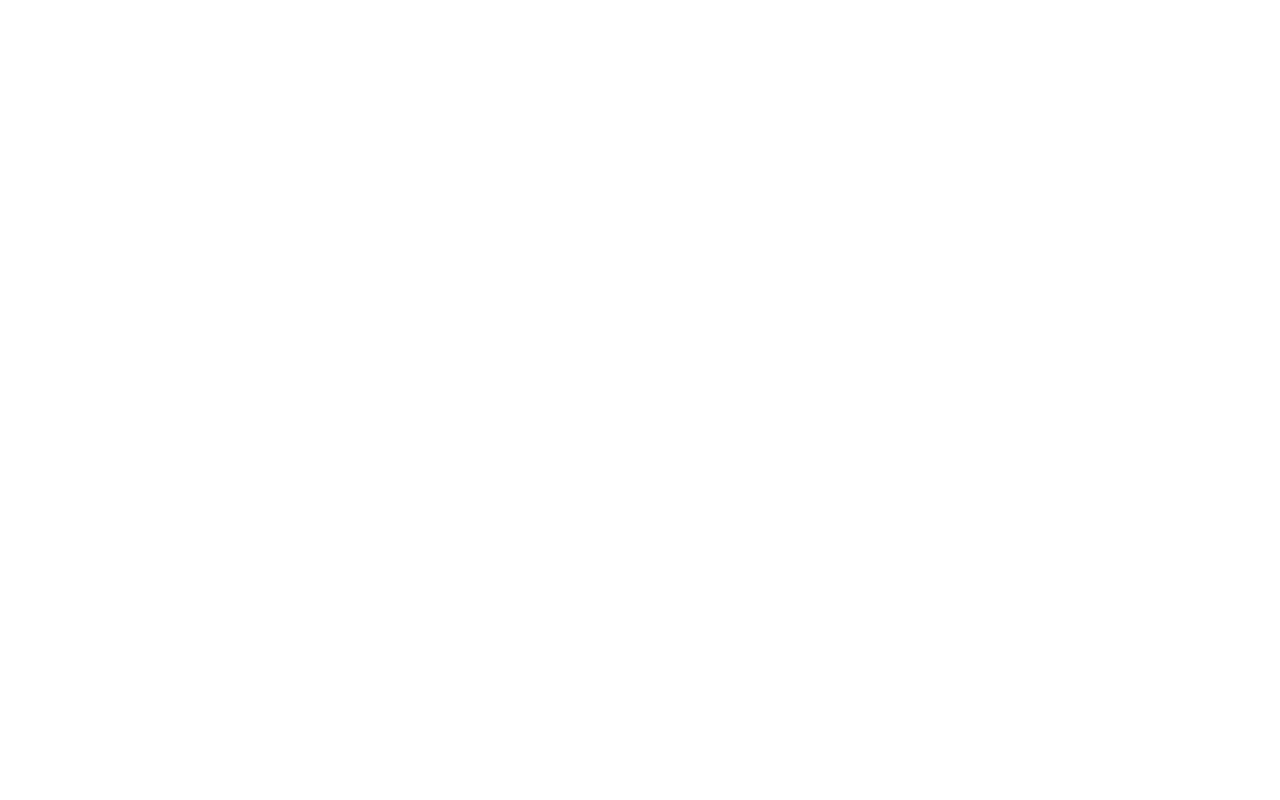
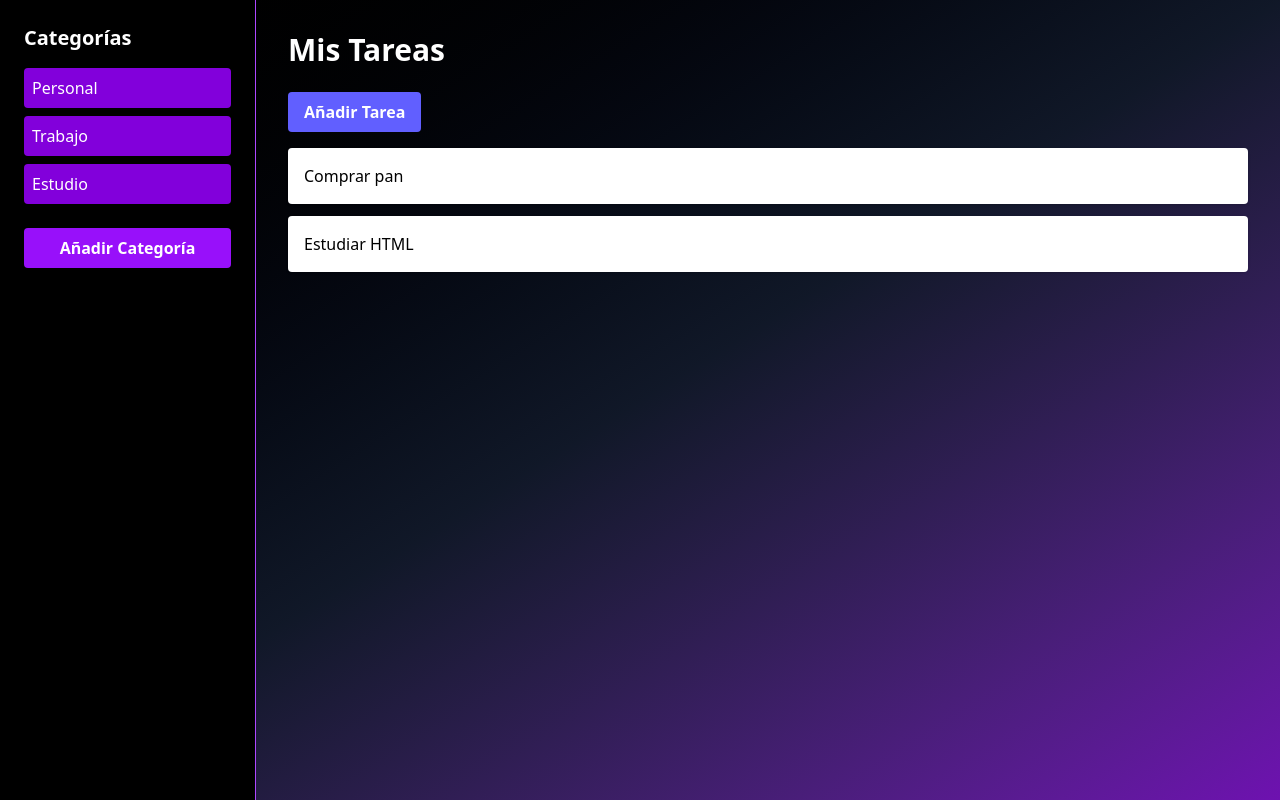
Before and after one commit to atypikos/todo-project, a website: page html/index.html in a window 1280 px wide. Drawn offline with nearby package versions, Linux system fonts and the light colour scheme.

Commit message:
css_html

```diff
--- a/html/index.html
+++ b/html/index.html
@@ -4,10 +4,100 @@
     <meta charset="UTF-8">
     <meta name="viewport" content="width=device-width, initial-scale=1.0">
     <title>tasky</title>
+    <link rel="preconnect" href="https://fonts.googleapis.com">
+    <link rel="preconnect" href="https://fonts.gstatic.com" crossorigin>
+    <link href="https://fonts.googleapis.com/css2?family=Istok+Web:ital,wght@0,400;0,700;1,400;1,700&display=swap" rel="stylesheet">
+    <link rel="stylesheet" href="../css/styles.css">
+    <link rel="icon" type="image/png" href="/img/favicon.png">
+    <script src="https://cdn.jsdelivr.net/npm/@tailwindcss/browser@4"></script>
+    <style type="text/tailwindcss"></style>
 </head>
-<body>
 
+<body class="bg-gradient-to-br from-black via-gray-900 to-purple-800 text-white min-h-screen flex">
 
-    <script src="../js/tasks.js"></script>
+  <!-- Sidebar -->
+  <aside class="w-64 p-6 bg-black bg-opacity-50 border-r border-purple-500">
+    <!-- w-64        → ancho fijo de 16rem (256px) -->
+    <!-- p-6         → padding interno de 1.5rem -->
+    <!-- bg-black    → fondo negro -->
+    <!-- bg-opacity-50 → opacidad del fondo (para ver el gradiente detrás) -->
+    <!-- border-r    → borde en el lado derecho -->
+    <!-- border-purple-500 → color del borde en púrpura medio -->
+
+    <h2 class="text-xl font-bold mb-4">Categorías</h2>
+    <!-- text-xl     → tamaño de letra grande -->
+    <!-- font-bold   → texto en negrita -->
+    <!-- mb-4        → margen inferior -->
+
+    <ul id="categoryList" class="space-y-2">
+      <!-- space-y-2  → separación vertical entre elementos de la lista -->
+
+      <li class="bg-purple-700 bg-opacity-30 p-2 rounded">Personal</li>
+      <!-- bg-purple-700       → fondo púrpura oscuro -->
+      <!-- bg-opacity-30       → opacidad baja para suavizar -->
+      <!-- p-2                 → padding -->
+      <!-- rounded             → bordes redondeados -->
+
+      <li class="bg-purple-700 bg-opacity-30 p-2 rounded">Trabajo</li>
+      <li class="bg-purple-700 bg-opacity-30 p-2 rounded">Estudio</li>
+    </ul>
+
+    <button id="addCategoryBtn" class="mt-6 w-full bg-purple-600 hover:bg-purple-700 text-white font-semibold py-2 rounded transition duration-300">
+      <!-- mt-6             → margen superior -->
+      <!-- w-full           → ancho completo -->
+      <!-- bg-purple-600    → color de fondo -->
+      <!-- hover:bg-purple-700 → cambio de color al pasar el cursor -->
+      <!-- text-white       → texto blanco -->
+      <!-- font-semibold    → semi-negrita -->
+      <!-- py-2             → padding vertical -->
+      <!-- rounded          → bordes redondeados -->
+      <!-- transition       → animaciones suaves -->
+      <!-- duration-300     → duración de la transición 300ms -->
+      Añadir Categoría
+    </button>
+  </aside>
+
+  <!-- Main content -->
+  <main class="flex-1 p-8">
+    <!-- flex-1       → ocupa todo el espacio restante del flex -->
+    <!-- p-8          → padding interno amplio -->
+
+    <h1 class="text-3xl font-bold mb-6">Mis Tareas</h1>
+    <!-- text-3xl     → tamaño grande de fuente -->
+    <!-- font-bold    → negrita -->
+    <!-- mb-6         → margen inferior -->
+
+    <button id="addTaskBtn" class="mb-4 bg-indigo-500 hover:bg-indigo-600 text-white font-semibold py-2 px-4 rounded transition duration-300">
+      <!-- mb-4             → margen inferior -->
+      <!-- bg-indigo-500    → fondo azul violeta -->
+      <!-- hover:bg-indigo-600 → más oscuro al hacer hover -->
+      <!-- text-white        → texto blanco -->
+      <!-- font-semibold     → semi-negrita -->
+      <!-- py-2 px-4         → padding vertical y horizontal -->
+      <!-- rounded           → bordes redondeados -->
+      <!-- transition duration-300 → animación suave -->
+      Añadir Tarea
+    </button>
+
+    <ul id="taskList" class="space-y-3">
+      <!-- space-y-3     → espacio vertical entre tareas -->
+
+      <li class="bg-white bg-opacity-10 p-4 rounded shadow text-black">
+        <!-- bg-white bg-opacity-10 → fondo claro translúcido -->
+        <!-- p-4                   → padding interno -->
+        <!-- rounded               → bordes redondeados -->
+        <!-- shadow                → sombra leve -->
+        Comprar pan
+      </li>
+
+      <li class="bg-white bg-opacity-10 p-4 rounded shadow text-black">
+        Estudiar HTML
+      </li>
+    </ul>
+  </main>
+
+  <script src="../js/crud/cat.js"></script>
+  <script src="../js/crud/tasks.js"></script>
+
 </body>
 </html>
```
Also changed, not shown: img/elipse_top.png (added), img/esferas.png (added), img/favicon.png (added), js/crud/cat.js (renamed from js/cat.js), js/crud/tasks.js (renamed from js/tasks.js), 1 other file.
